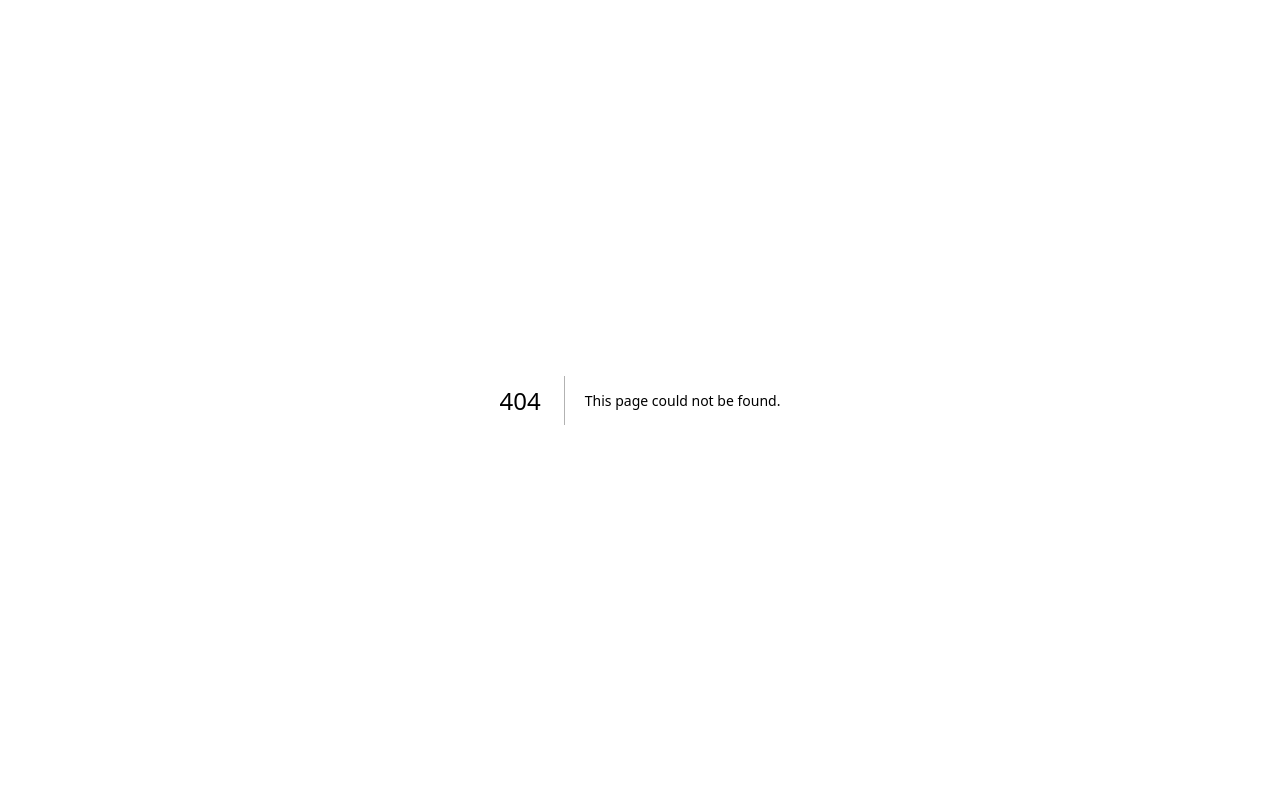
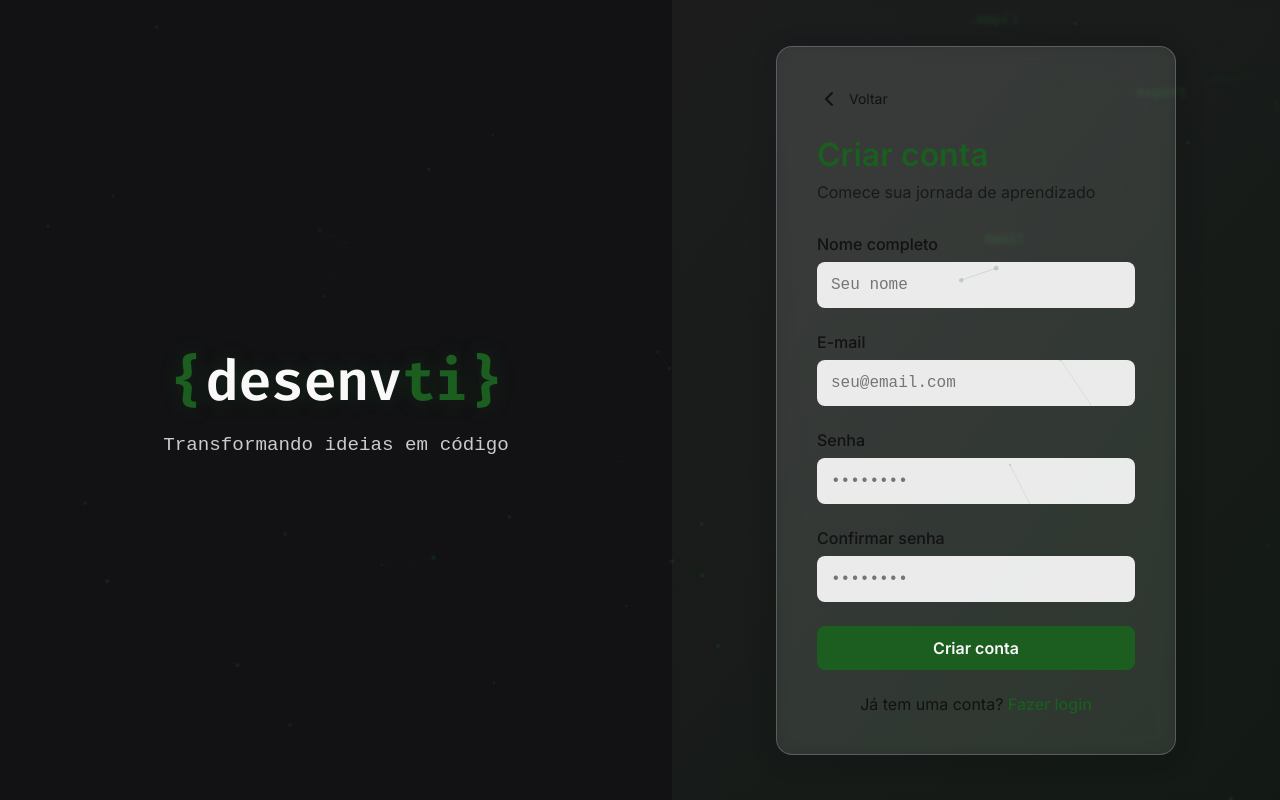
Before and after one commit to Kauakfm/fe-course-desenvti, a Next.js app: page /cadastro in a window 1280 px wide. Before the commit this address had no page. Built offline with nearby package versions, Linux system fonts and the light colour scheme.

Commit message:
Criação tela de cadastro

```diff
--- /dev/null
+++ b/src/app/cadastro/cadastro.module.css
@@ -0,0 +1,219 @@
+.container {
+  display: flex;
+  min-height: 100vh;
+  width: 100%;
+  position: relative;
+}
+
+.leftSide {
+  flex: 1;
+  background-color: var(--dark-bg);
+  display: flex;
+  align-items: center;
+  justify-content: center;
+  padding: 2rem;
+  position: relative;
+  overflow: hidden;
+}
+
+.logoContainer {
+  text-align: center;
+  animation: float 6s ease-in-out infinite;
+}
+
+.logo {
+  font-size: 3.5rem;
+  font-weight: 600;
+  margin-bottom: 1rem;
+  text-shadow: 0 0 20px rgba(27, 94, 32, 0.3);
+  display: flex;
+  align-items: center;
+  justify-content: center;
+  font-family: "Fira Code", monospace;
+  letter-spacing: -1px;
+}
+
+.bracket {
+  color: var(--primary-color);
+  font-weight: 700;
+  padding: 0 2px;
+}
+
+.desenv {
+  color: var(--white-text);
+  margin: 0 1px;
+}
+
+.ti {
+  color: var(--primary-color);
+  font-weight: 700;
+}
+
+.tagline {
+  font-size: 1.2rem;
+  color: var(--white-text);
+  opacity: 0.8;
+  font-family: "JetBrains Mono", monospace;
+}
+
+.rightSide {
+  flex: 1;
+  display: flex;
+  align-items: center;
+  justify-content: center;
+  background: linear-gradient(130deg, rgba(124, 124, 124, 0.1) 0%, rgba(27, 94, 32, 0.1) 100%);
+  backdrop-filter: blur(2px);
+  position: relative;
+}
+
+.formContainer {
+  width: 100%;
+  max-width: 400px;
+  padding: 2.5rem;
+  background: rgba(255, 255, 255, 0.1);
+  border-radius: 16px;
+  box-shadow: 0 4px 30px rgba(0, 0, 0, 0.1);
+  backdrop-filter: blur(10px);
+  border: 1px solid rgba(255, 255, 255, 0.2);
+}
+
+.formContainer h1 {
+  color: var(--primary-color);
+  margin-bottom: 0.5rem;
+  font-size: 2rem;
+  font-weight: 600;
+}
+
+.subtitle {
+  color: var(--dark-bg);
+  margin-bottom: 2rem;
+  font-size: 1rem;
+  opacity: 0.8;
+}
+
+.inputGroup {
+  margin-bottom: 1.5rem;
+}
+
+.inputGroup label {
+  display: block;
+  margin-bottom: 0.5rem;
+  color: var(--dark-bg);
+  font-weight: 500;
+}
+
+.inputGroup input {
+  width: 100%;
+  padding: 0.75rem;
+  background: rgba(255, 255, 255, 0.9);
+  border: 2px solid transparent;
+  border-radius: 8px;
+  font-size: 1rem;
+  transition: all 0.3s ease;
+  font-family: "JetBrains Mono", monospace;
+}
+
+.inputGroup input:focus {
+  outline: none;
+  border-color: var(--primary-color);
+  box-shadow: 0 0 0 4px rgba(27, 94, 32, 0.1);
+}
+
+.submitButton {
+  width: 100%;
+  padding: 0.75rem;
+  background-color: var(--primary-color);
+  color: var(--white-text);
+  border: none;
+  border-radius: 8px;
+  font-size: 1rem;
+  cursor: pointer;
+  position: relative;
+  overflow: hidden;
+  transition: all 0.3s ease;
+  font-weight: 600;
+}
+
+.submitButton:hover {
+  transform: translateY(-2px);
+  box-shadow: 0 4px 20px rgba(27, 94, 32, 0.3);
+}
+
+.buttonEffect {
+  position: absolute;
+  top: 0;
+  left: 0;
+  width: 100%;
+  height: 100%;
+  background: linear-gradient(90deg, transparent, rgba(255, 255, 255, 0.2), transparent);
+  transform: translateX(-100%);
+}
+
+.submitButton:hover .buttonEffect {
+  animation: buttonShine 1.5s infinite;
+}
+
+@keyframes buttonShine {
+  100% {
+    transform: translateX(100%);
+  }
+}
+
+@media (max-width: 768px) {
+  .container {
+    flex-direction: column;
+  }
+
+  .leftSide {
+    padding: 2rem 1rem;
+    min-height: 200px;
+  }
+
+  .logo {
+    font-size: 2.8rem;
+    letter-spacing: 0.5px;
+  }
+
+  .formContainer {
+    padding: 1.5rem;
+    margin: 1rem;
+    width: calc(100% - 2rem);
+  }
+
+  .tagline {
+    font-size: 1rem;
+  }
+}
+
+.backButton {
+  display: inline-flex;
+  align-items: center;
+  gap: 0.5rem;
+  color: var(--dark-bg);
+  text-decoration: none;
+  margin-bottom: 1.5rem;
+  font-size: 0.875rem;
+  transition: color 0.3s ease;
+}
+
+.backButton:hover {
+  color: var(--primary-color);
+}
+
+
+
+.loginLink {
+  text-align: center;
+  margin-top: 1.5rem;
+  color: var(--dark-bg);
+}
+
+.loginLink a {
+  color: var(--primary-color);
+  text-decoration: none;
+  font-weight: 500;
+}
+
+.loginLink a:hover {
+  text-decoration: underline;
+}
--- /dev/null
+++ b/src/app/cadastro/page.tsx
@@ -0,0 +1,117 @@
+"use client"
+
+import type React from "react"
+
+import { useState } from "react"
+import Link from "next/link"
+import { ChevronLeft } from "lucide-react"
+import styles from "./cadastro.module.css"
+import Particles from "../../components/particles/particles"
+import CodeRain from "../../components/code-rain/code-rain"
+
+export default function Cadastro() {
+  const [formData, setFormData] = useState({
+    name: "",
+    email: "",
+    password: "",
+    confirmPassword: "",
+  })
+
+  const handleSubmit = (e: React.FormEvent) => {
+    e.preventDefault()
+    console.log("Form submitted:", formData)
+  }
+
+  const handleChange = (e: React.ChangeEvent<HTMLInputElement>) => {
+    const { name, value } = e.target
+    setFormData((prev) => ({
+      ...prev,
+      [name]: value,
+    }))
+  }
+
+  return (
+    <main className={styles.container}>
+      <Particles />
+      <CodeRain />
+      <div className={styles.leftSide}>
+        <div className={styles.logoContainer}>
+          <div className={styles.logo}>
+            <span className={styles.bracket}>{`{`}</span>
+            <span className={styles.desenv}>desenv</span>
+            <span className={styles.ti}>ti</span>
+            <span className={styles.bracket}>{`}`}</span>
+          </div>
+          <div className={styles.tagline}>Transformando ideias em código</div>
+        </div>
+      </div>
+      <div className={styles.rightSide}>
+        <div className={styles.formContainer}>
+          <Link href="/" className={styles.backButton}>
+            <ChevronLeft className="h-4 w-4" />
+            Voltar
+          </Link>
+          <h1>Criar conta</h1>
+          <p className={styles.subtitle}>Comece sua jornada de aprendizado</p>
+          <form onSubmit={handleSubmit}>
+            <div className={styles.inputGroup}>
+              <label htmlFor="name">Nome completo</label>
+              <input
+                type="text"
+                id="name"
+                name="name"
+                value={formData.name}
+                onChange={handleChange}
+                required
+                placeholder="Seu nome"
+              />
+            </div>
+            <div className={styles.inputGroup}>
+              <label htmlFor="email">E-mail</label>
+              <input
+                type="email"
+                id="email"
+                name="email"
+                value={formData.email}
+                onChange={handleChange}
+                required
+                placeholder="seu@email.com"
+              />
+            </div>
+            <div className={styles.inputGroup}>
+              <label htmlFor="password">Senha</label>
+              <input
+                type="password"
+                id="password"
+                name="password"
+                value={formData.password}
+                onChange={handleChange}
+                required
+                placeholder="••••••••"
+              />
+            </div>
+            <div className={styles.inputGroup}>
+              <label htmlFor="confirmPassword">Confirmar senha</label>
+              <input
+                type="password"
+                id="confirmPassword"
+                name="confirmPassword"
+                value={formData.confirmPassword}
+                onChange={handleChange}
+                required
+                placeholder="••••••••"
+              />
+            </div>
+            <button type="submit" className={styles.submitButton}>
+              <span>Criar conta</span>
+              <div className={styles.buttonEffect}></div>
+            </button>
+          </form>
+          <p className={styles.loginLink}>
+            Já tem uma conta? <Link href="/login">Fazer login</Link>
+          </p>
+        </div>
+      </div>
+    </main>
+  )
+}
```
